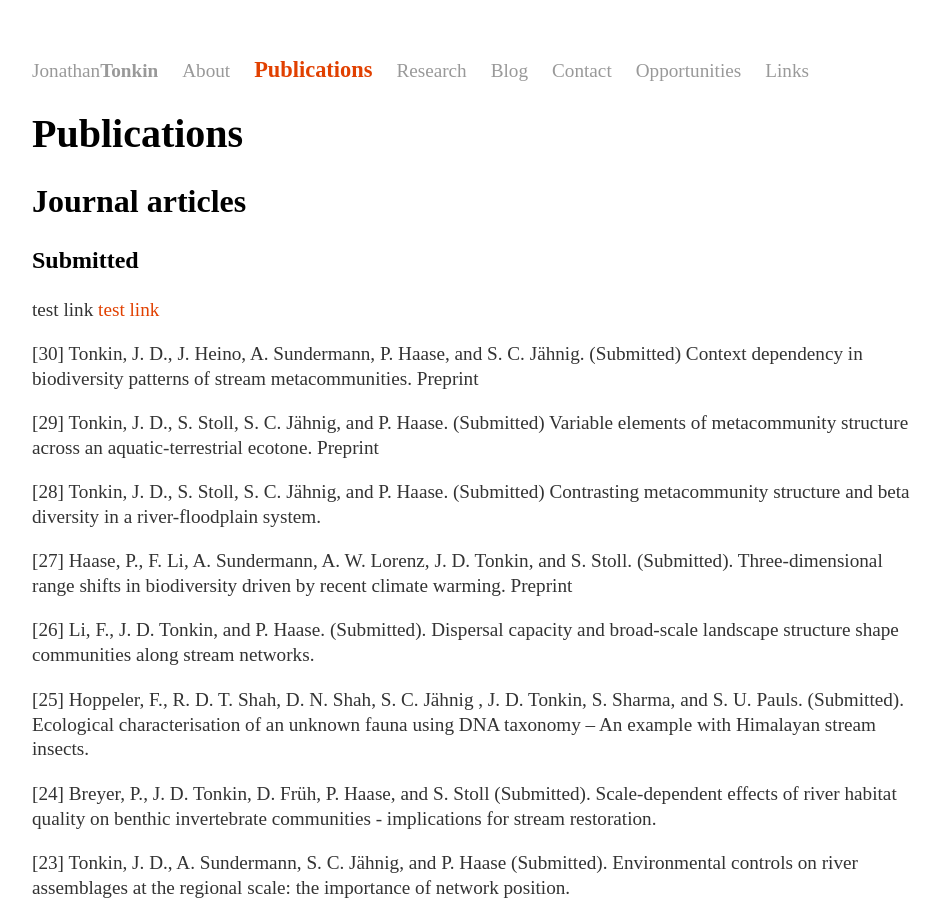
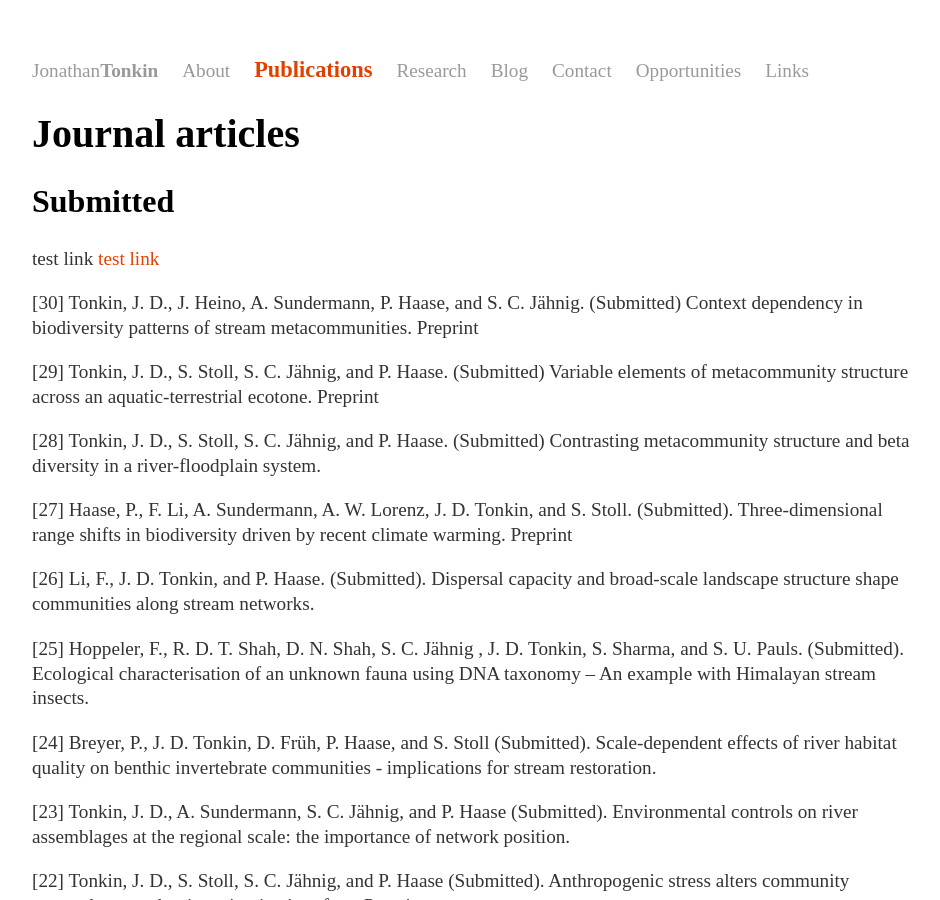
Before and after one commit to jdtonkin/jdtonkin.github.io, a Jekyll site: the page built from Publications/index.html, in a window 1280 px wide and 900 px high. Shown: the whole window, without its empty margins (160-1100 px from the left). Built offline with Jekyll 4.4.1, drawn with Linux system fonts in a browser that asks for light colours.

Commit message:
Update index.html

```diff
--- a/Publications/index.html
+++ b/Publications/index.html
@@ -4,10 +4,9 @@ title: Publications
 ---
 
 		<div class="Publications">
-			<h1>Publications</h1>
-			<h2>Journal articles</h2>
+			<h1>Journal articles</h1>
 
-<h3>Submitted</h3>
+<h2>Submitted</h2>
 
 <p>test link <a href="http://jonathantonkin.weebly.com/">test link</a></p>
 
@@ -31,11 +30,11 @@ title: Publications
 
 <p>[21] Shah, D. N., J. D. Tonkin, P. Haase, and S. C. Jähnig (Submitted). Latitudinal patterns and determinants of stream insect richness across Europe.</p>
 
-<h3>In press</h3>
+<h2>In press</h2>
 
 <p>[20] Jähnig, S. C., D. N. Shah, R. D. T. Shah, F. Li,  Q. Cai, A. Sundermann, J. D. Tonkin, and S. Stendera. (In press). Community-environment relationships of riverine invertebrate communities in central Chinese streams. Environmental Earth Sciences.</p>
 
-<h3>Published</h3>
+<h2>Published</h2>
 
 <p>[19] Tonkin, J. D., D. N. Shah, M. Kuemmerlen, F. Li, Q. H. Cai, P. Haase, and S. C. Jähnig. 2015. Climatic and catchment-scale predictors of Chinese stream insect richness differ with order. PLOS ONE 10:e0123250.
 DOI:10.1371/journal.pone.0123250.</p>
@@ -77,14 +76,14 @@ DOI:10.1371/journal.pone.0123250.</p>
 <p>[1] Tonkin, J. D., R. G. Death, and M. K. Joy. 2009. Invertebrate drift patterns in a regulated river: dams, periphyton biomass or longitudinal patterns? River Research and Applications 25:1219-1231.</p>
 
 
-<h2>Theses</h2>
+<h1>Theses</h1>
 
 <p>Tonkin J. D. 2011. The effects of productivity and disturbance on diversity in stream communities. PhD thesis, Massey University, New Zealand.</p>
 
 <p>Tonkin J. D. 2006. The effects of flow regulation on macroinvertebrate drift in the Tongariro River, New Zealand. Unpublished Honours thesis, Massey University, Palmerston North.</p>
 
 
-<h2>Reports</h2>
+<h1>Reports</h1>
 
 <p>David, B., M. Hamer, J. Tonkin, and C. Bourke. 2014. Appropriate use of mussel spat ropes to facilitate passage for stream organisms. Waikato Regional Council Technical Report 2014/29, Hamilton, New Zealand.</p>
 
```
